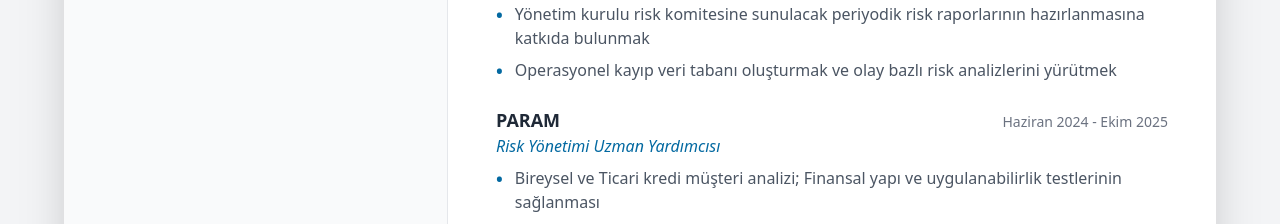
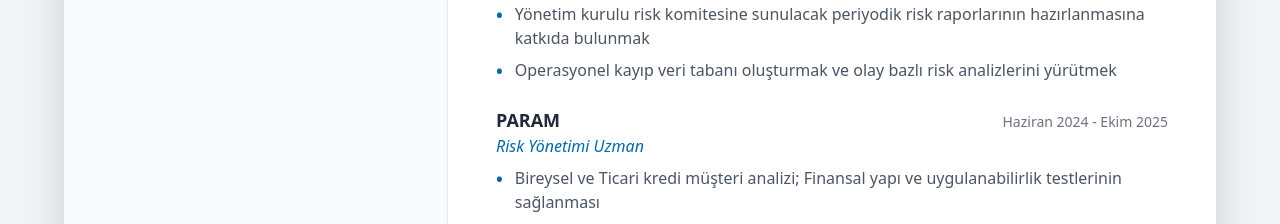
Before and after one commit to Battlelamb/digital-cv-yagmur-varol, a React (Vite) app: page / in a window 1280 px wide. Shown: the part 940-1164 px from the top of the page. Built offline with nearby package versions, Linux system fonts and the light colour scheme.

Commit message:
Update job title from 'Uzman Yardımcısı' to 'Uzman'

```diff
--- a/App.tsx
+++ b/App.tsx
@@ -45,7 +45,7 @@
     {
       company: 'PARAM',
       period: 'Haziran 2024 - Ekim 2025',
-      title: 'Risk Yönetimi Uzman Yardımcısı',
+      title: 'Risk Yönetimi Uzman',
       responsibilities: [
         'Bireysel ve Ticari kredi müşteri analizi; Finansal yapı ve uygulanabilirlik testlerinin sağlanması',
         'B2C B2B kredi kanallarına istinaden müşteri ediniminde skorkart yapılandırmasına destek olmak ve takip etmek,',
```
